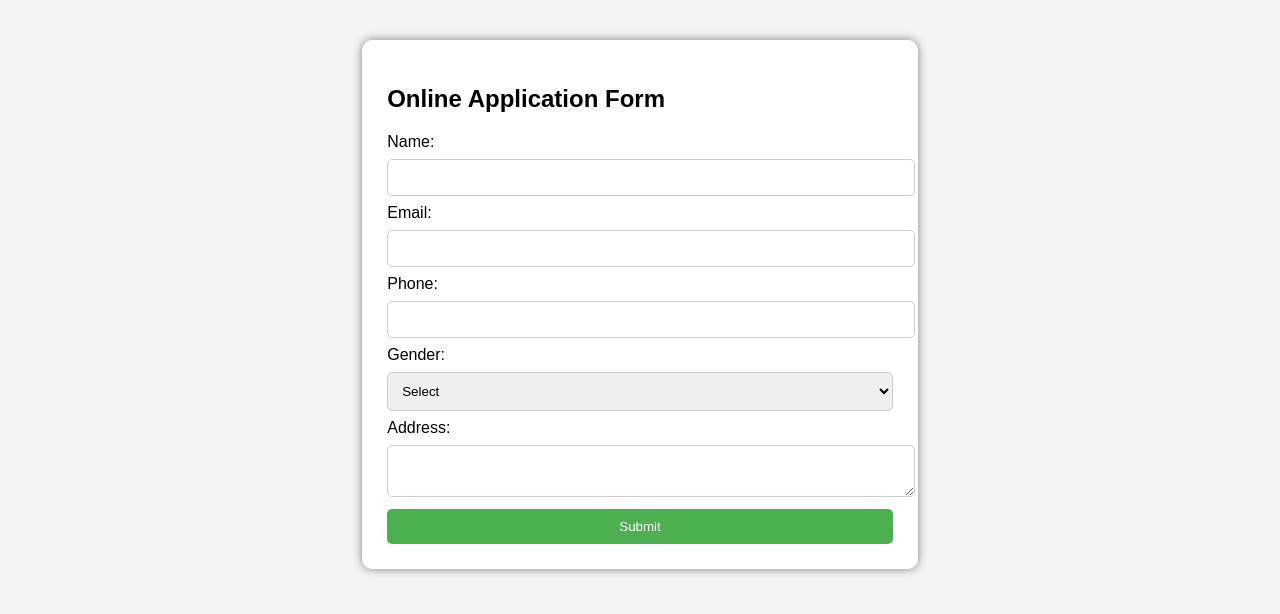
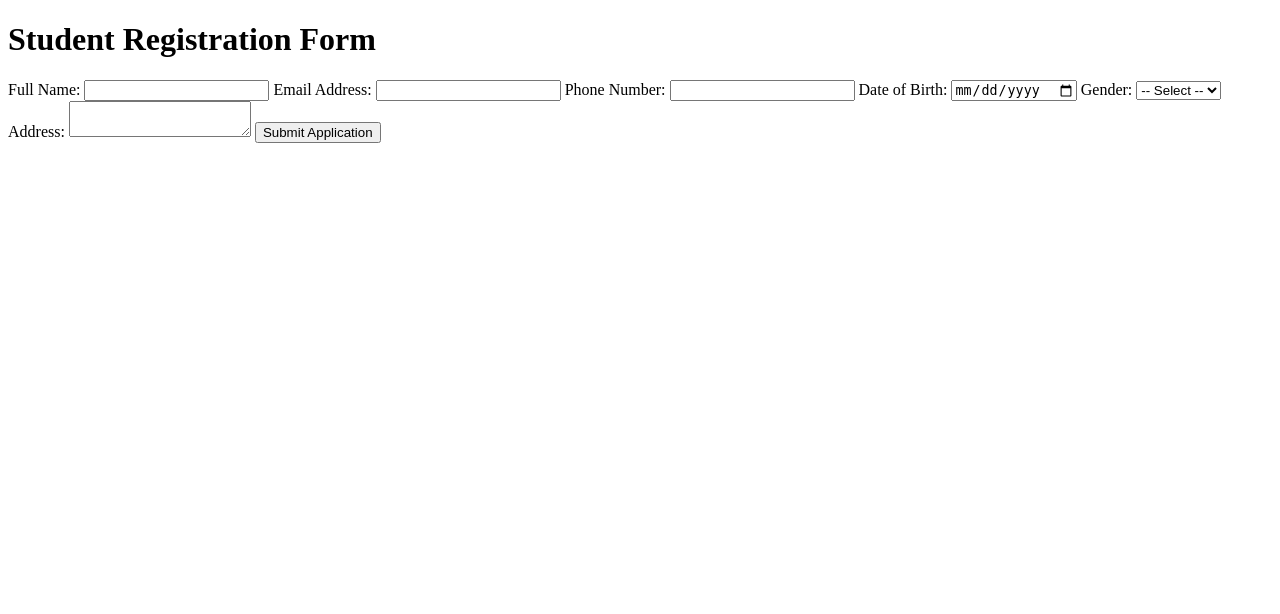
Before and after one commit to divyahn1/divi, a PHP site: page / in a window 1280 px wide. Shown: the top 614 px of the page. Run offline with PHP 8.4, Linux system fonts and the light colour scheme.

Commit message:
Update index.php

```diff
--- a/index.php
+++ b/index.php
@@ -1,149 +1,43 @@
-<?php
-// If form is submitted, display the formatted output
-if ($_SERVER["REQUEST_METHOD"] == "POST") {
-?>
 <!DOCTYPE html>
 <html>
 <head>
-    <title>Application Submitted</title>
-    <style>
-        body {
-            font-family: Arial;
-            background: #eef2f3;
-        }
-        .box {
-            width: 40%;
-            background: white;
-            padding: 20px;
-            margin: auto;
-            margin-top: 30px;
-            border-radius: 10px;
-            box-shadow: 0 0 10px gray;
-        }
-        h2 {
-            text-align: center;
-        }
-        p {
-            font-size: 18px;
-            line-height: 28px;
-        }
-        span {
-            font-weight: bold;
-        }
-    </style>
-</head>
-<body>
-
-<div class="box">
-    <h2>Application Submitted Successfully</h2>
-
-    <p><span>Name:</span> <?php echo $_POST["name"]; ?></p>
-    <p><span>Email:</span> <?php echo $_POST["email"]; ?></p>
-    <p><span>Phone:</span> <?php echo $_POST["phone"]; ?></p>
-    <p><span>Gender:</span> <?php echo $_POST["gender"]; ?></p>
-    <p><span>Address:</span> <?php echo $_POST["address"]; ?></p>
-
-</div>
-
-</body>
-</html>
-
-<?php
-exit();
-}
-?>
-
-<!DOCTYPE html>
-<html>
-<head>
-    <title>Online Application Form</title>
+    <title>Student Registration Form</title>
+    <link rel="stylesheet" href="style.css">
     <script src="https://code.jquery.com/jquery-3.6.0.min.js"></script>
-
-    <style>
-        body {
-            font-family: Arial;
-            background: #f4f4f4;
-        }
-
-        .container {
-            width: 40%;
-            margin: auto;
-            background: white;
-            padding: 25px;
-            margin-top: 40px;
-            border-radius: 10px;
-            box-shadow: 0 0 10px gray;
-        }
-
-        input, select, textarea {
-            width: 100%;
-            padding: 10px;
-            margin: 8px 0;
-            border: 1px solid #ccc;
-            border-radius: 5px;
-        }
-
-        button {
-            background: #4CAF50;
-            color: white;
-            padding: 10px 15px;
-            border: none;
-            border-radius: 5px;
-            cursor: pointer;
-            width: 100%;
-        }
-
-        button:hover {
-            background: green;
-        }
-    </style>
 </head>
 
 <body>
 
-<div class="container">
-    <h2>Online Application Form</h2>
+    <h1>Student Registration Form</h1>
 
-    <form id="appForm" method="POST">
+    <form action="submit.php" method="POST" id="regForm">
 
-        <label>Name:</label>
-        <input type="text" name="name" id="name">
+        <label>Full Name:</label>
+        <input type="text" name="fullname" required>
 
-        <label>Email:</label>
-        <input type="email" name="email" id="email">
+        <label>Email Address:</label>
+        <input type="email" name="email" required>
 
-        <label>Phone:</label>
-        <input type="text" name="phone" id="phone">
+        <label>Phone Number:</label>
+        <input type="text" name="phone" required>
+
+        <label>Date of Birth:</label>
+        <input type="date" name="dob" required>
 
         <label>Gender:</label>
-        <select name="gender" id="gender">
-            <option value="">Select</option>
+        <select name="gender" required>
+            <option value="">-- Select --</option>
             <option>Male</option>
             <option>Female</option>
             <option>Other</option>
         </select>
 
         <label>Address:</label>
-        <textarea name="address" id="address"></textarea>
+        <textarea name="address" required></textarea>
 
-        <button type="submit" id="submitBtn">Submit</button>
+        <button type="submit">Submit Application</button>
     </form>
-</div>
 
-<script>
-    $("#submitBtn").click(function (e) {
-
-        if ($("#name").val() === "" ||
-            $("#email").val() === "" ||
-            $("#phone").val() === "" ||
-            $("#gender").val() === "" ||
-            $("#address").val() === "") {
-
-            alert("Please fill all fields");
-            e.preventDefault(); // Stops form submit
-        }
-    });
-</script>
-
+<script src="script.js"></script>
 </body>
 </html>
```
